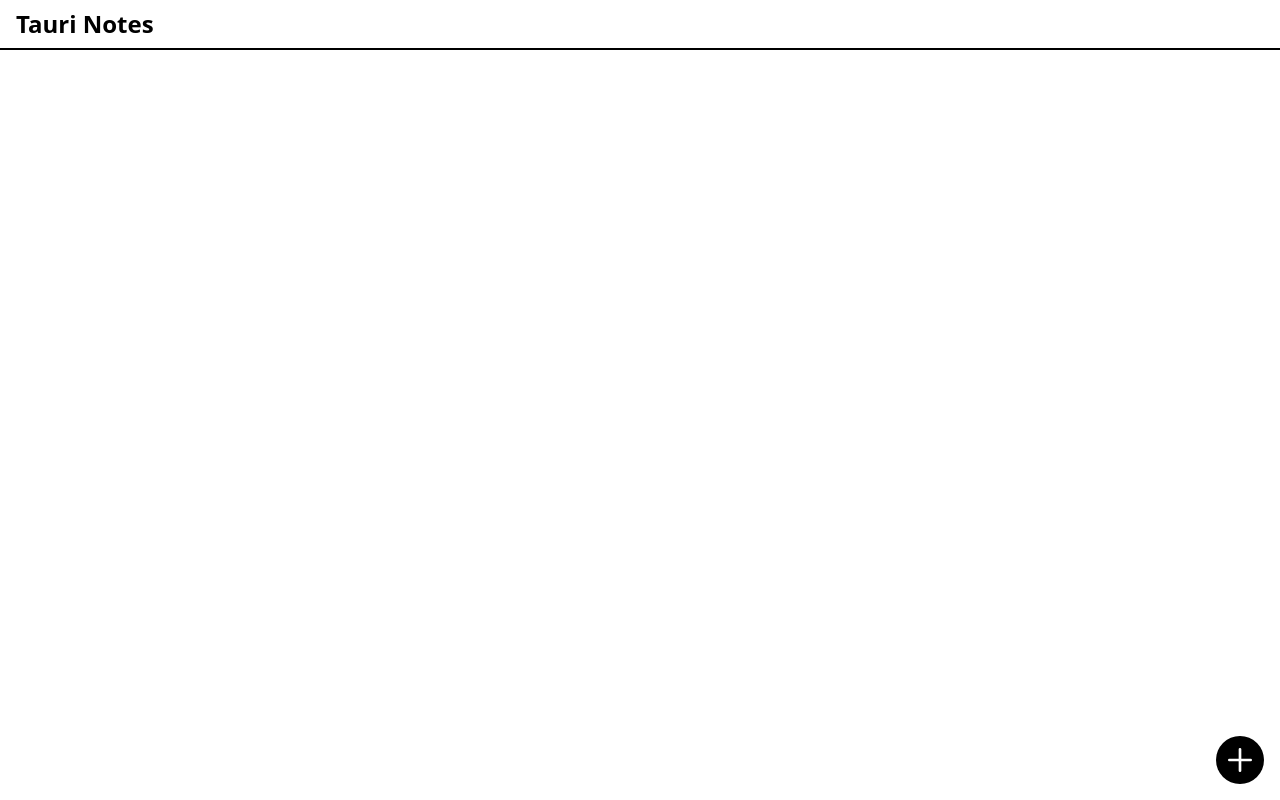
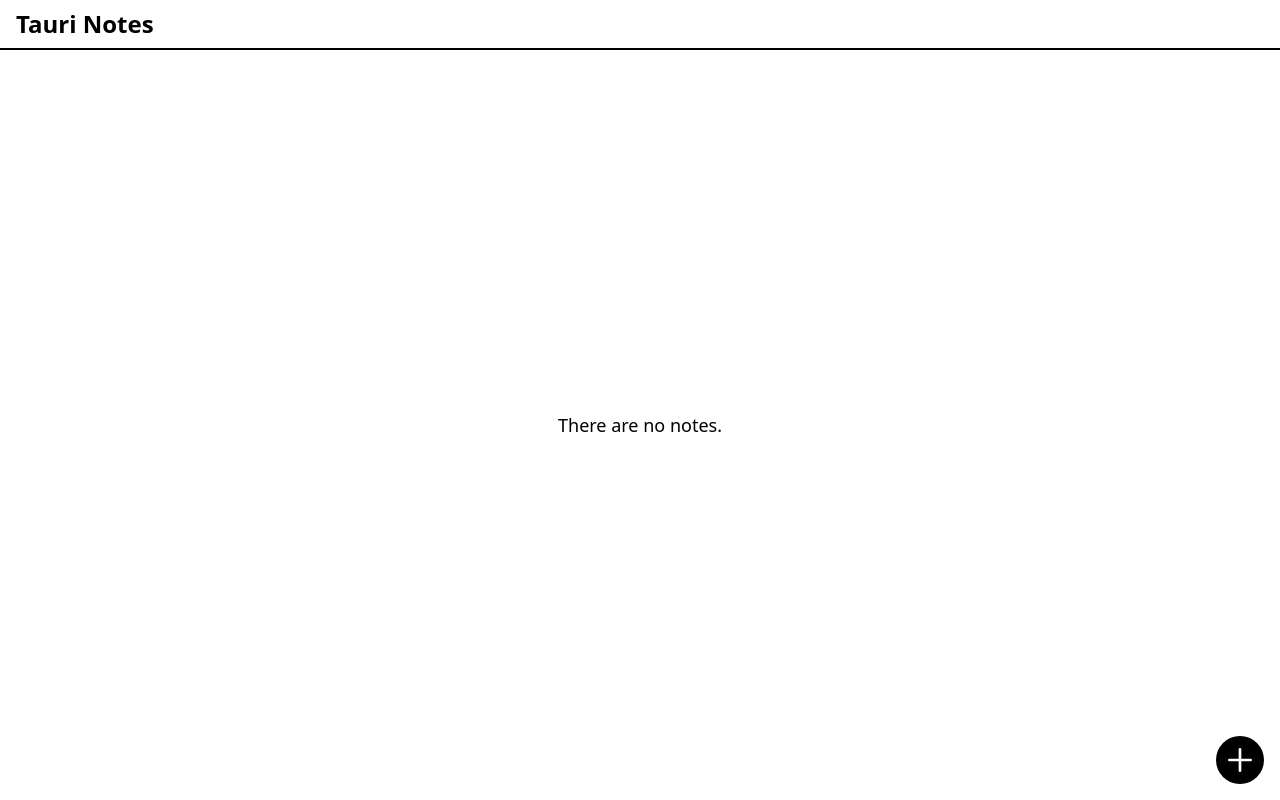
Before and after one commit to simonorono/mcbo-notes, a React (Vite) app: page / in a window 1280 px wide. Built offline with nearby package versions, Linux system fonts and the light colour scheme.

Commit message:
Implement state for when there are no notes

```diff
--- a/src/pages/Index.tsx
+++ b/src/pages/Index.tsx
@@ -9,7 +9,7 @@
 
   return (
     <>
-      <div className="flex max-h-screen flex-col">
+      <div className="flex h-screen flex-col">
         <div className="bg-white">
           <Toolbar>
             <h1 className="w-full text-2xl font-bold">Tauri Notes</h1>
@@ -17,9 +17,19 @@
         </div>
 
         <div className="flex-grow overflow-scroll">
-          <NoteTable notes={notes} />
+          {notes.length > 0 && (
+            <>
+              <NoteTable notes={notes} />
 
-          <div className="mt-20" />
+              <div className="mt-20" />
+            </>
+          )}
+
+          {notes.length <= 0 && (
+            <div className="flex h-full items-center justify-center">
+              <p className="text-lg">There are no notes.</p>
+            </div>
+          )}
         </div>
       </div>
 
```
